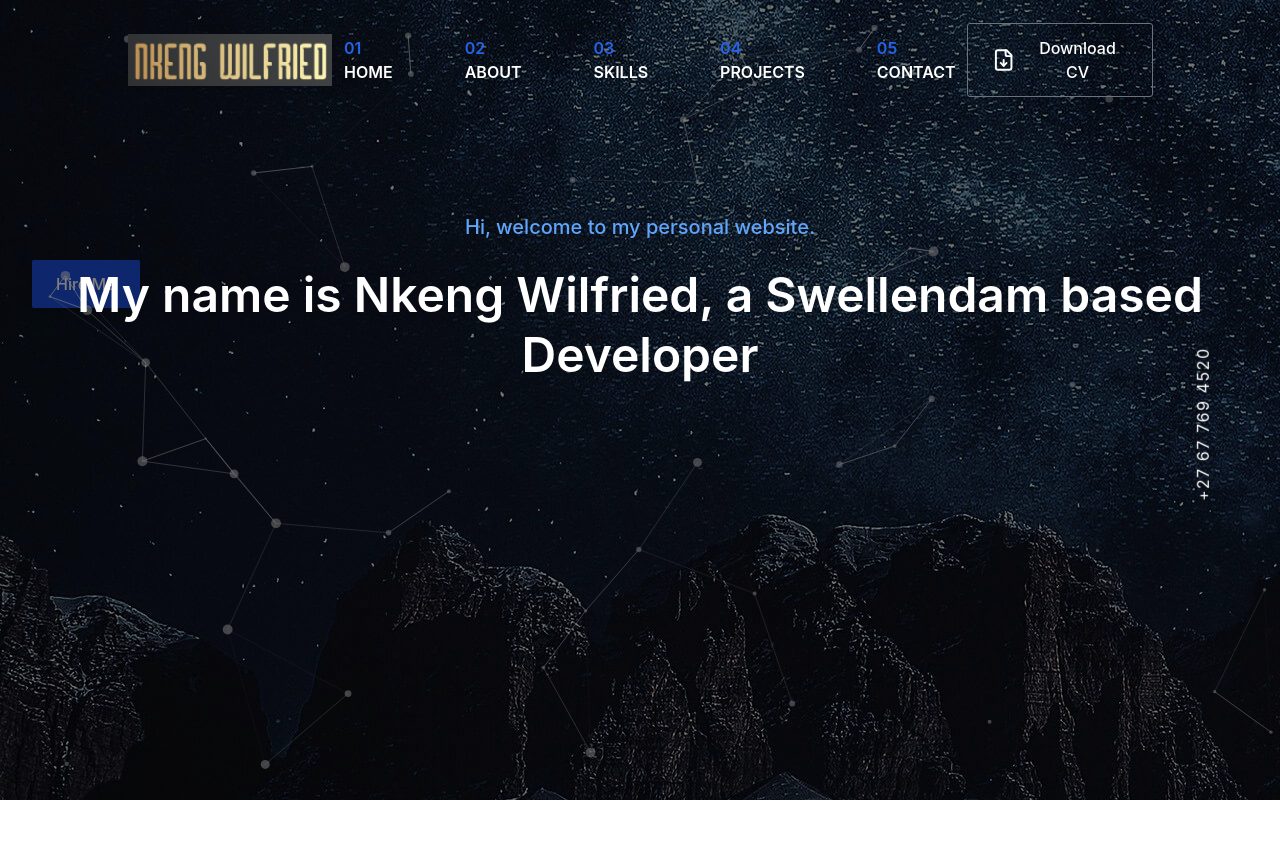
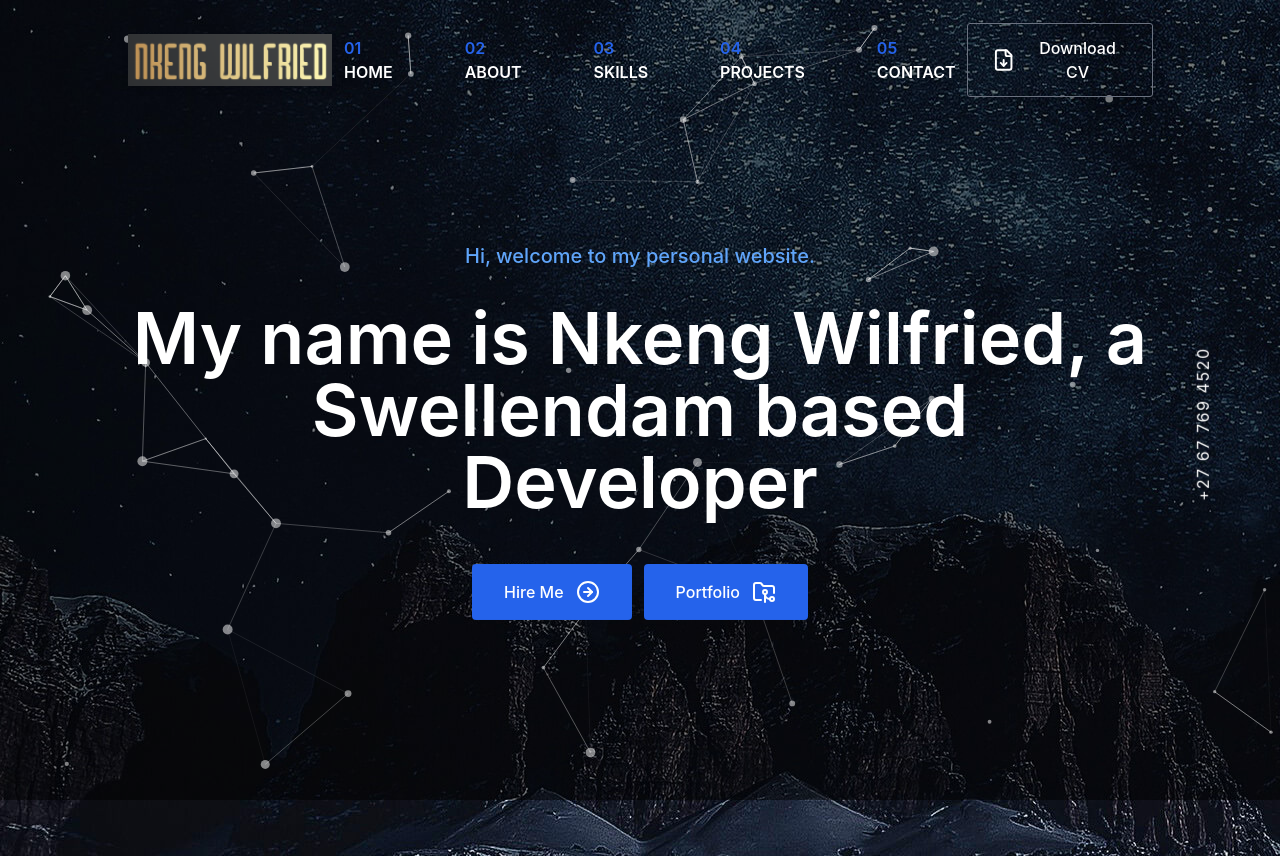
Before and after one commit to LoicDaGreat/pw-react, a React (Create React App) app: page / in a window 1280 px wide. Before the commit the page ends 800 px from the top, so only its background shows below. Built offline with nearby package versions, Linux system fonts and the light colour scheme.

Commit message:
Finished homepage with all functionalities

```diff
--- a/src/Components/NavigationBar.jsx
+++ b/src/Components/NavigationBar.jsx
@@ -19,7 +19,7 @@ const NavigationBar = () => {
   }
 
   return (
-      <div className="w-full h-25 absolute">
+      <div className="w-full h-25 absolute z-20">
         <nav className="flex justify-between items-center
         text-white
         py-6 px-8
--- a/src/Pages/Index.jsx
+++ b/src/Pages/Index.jsx
@@ -2,28 +2,39 @@ import ContentArea from '../Components/ContentArea';
 import main from '../assets/background/main.jpg';
 import ParticlesComponent from '../Components/ParticlesComponent';
 import PhoneWidget from '../Components/PhoneWidget';
+import { Link } from 'react-router-dom';
 import { useTypewriter, Cursor } from 'react-simple-typewriter';
+import { CircleArrowRight, FolderGit2 } from 'lucide-react';
 
 const Index = () => {
 
   return (
     <div>
+      <div className="absolute inset-0 bg-black opacity-50"></div>
       <ParticlesComponent />
-      <div className="absolute inset-0 bg-black opacity-50"></div>
       <ContentArea backgroundImg={main}>
-          <div class="flex text-center top-1/2 translate-y-2/3 justify-center p-8">
-            <h1 class="text-white text-5xl font-semibold leading-tight">
-               <p class="text-blue-400 text-lg md:text-xl mb-6 font-medium">
-                Hi, welcome to my personal website.
+        <div className="content-overlay flex flex-col items-center justify-center min-h-screen px-8 mt-2">
+          <div className="text-center max-w-5xl relative z-10">
+              <p className="text-blue-400 text-lg md:text-xl mb-8 font-medium">
+                  Hi, welcome to my personal website.
               </p>
-                My name is Nkeng Wilfried, a Swellendam based Developer
-            </h1>
+              <h1 className="text-white text-2xl md:text-5xl lg:text-6xl xl:text-7xl font-semibold leading-tight mb-12">
+                  My name is Nkeng Wilfried, a Swellendam based Developer
+              </h1>
+              <div className="flex justify-center gap-3">
+                <Link to="/contact">
+                  <button className="bg-blue-600 hover:bg-blue-700 text-white font-medium px-8 py-4 rounded transition-all duration-300 hover:scale-110 flex items-center gap-3 animate-bounce">
+                      Hire Me <CircleArrowRight />
+                  </button>
+                </Link>
+                <Link to="/projects">
+                  <button className="bg-blue-600 hover:bg-blue-700 text-white font-medium px-8 py-4 rounded transition-all duration-300 hover:scale-110 flex items-center gap-3 animate-bounce">
+                      Portfolio <FolderGit2 />
+                  </button>
+                </Link>
+              </div>
           </div>
-          <div className="md:flex items-center jutify-center gap-3">
-              <button className="bg-blue-700 text-white font-medium px-6 py-3 rounded-sm items-center gap-3 shadow-lg hover:shadow-xl">
-                <span>Hire Me</span>
-              </button>
-          </div>
+        </div>
         <PhoneWidget />
       </ContentArea>
     </div>
```
